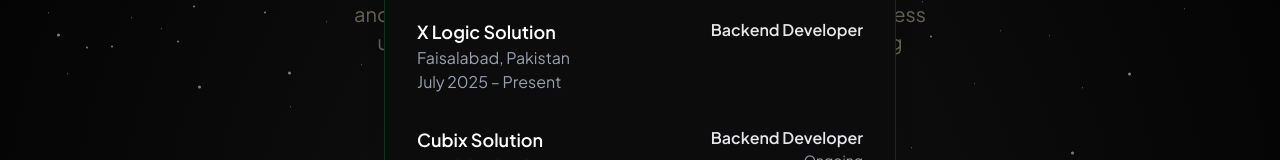
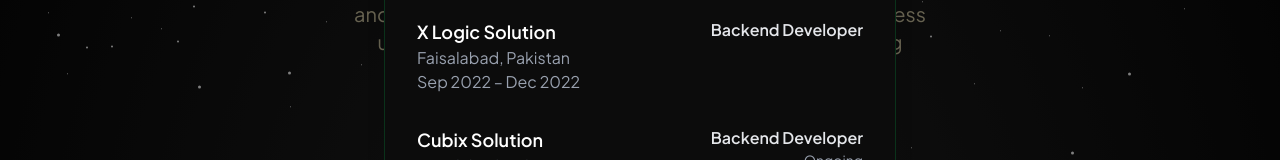
Before and after one commit to Mirza-Shamaaim123/my-portfolio, a Next.js app: page / in a window 1280 px wide. Both pictures are taken after a click on the button "READ CV". Shown: the part 471-631 px from the top of the page. Built offline with nearby package versions, Linux system fonts and the light colour scheme.

Commit message:
Multiple Changes

```diff
--- a/components/ReadCvModal.jsx
+++ b/components/ReadCvModal.jsx
@@ -70,7 +70,7 @@ export default function ReadCvModal({ buttonBgColor, buttonTextColor }) {
                 <div>
                   <p className="text-lg font-semibold text-white">X Logic Solution</p>
                   <p className="text-gray-400">Faisalabad, Pakistan</p>
-                  <p className="text-gray-400">July 2025 – Present</p>
+                  <p className="text-gray-400">Sep 2022 – Dec 2022</p>
                 </div>
                 <div className="text-right">
                   <p className="text-gray-200 font-semibold">Backend Developer</p>
```
